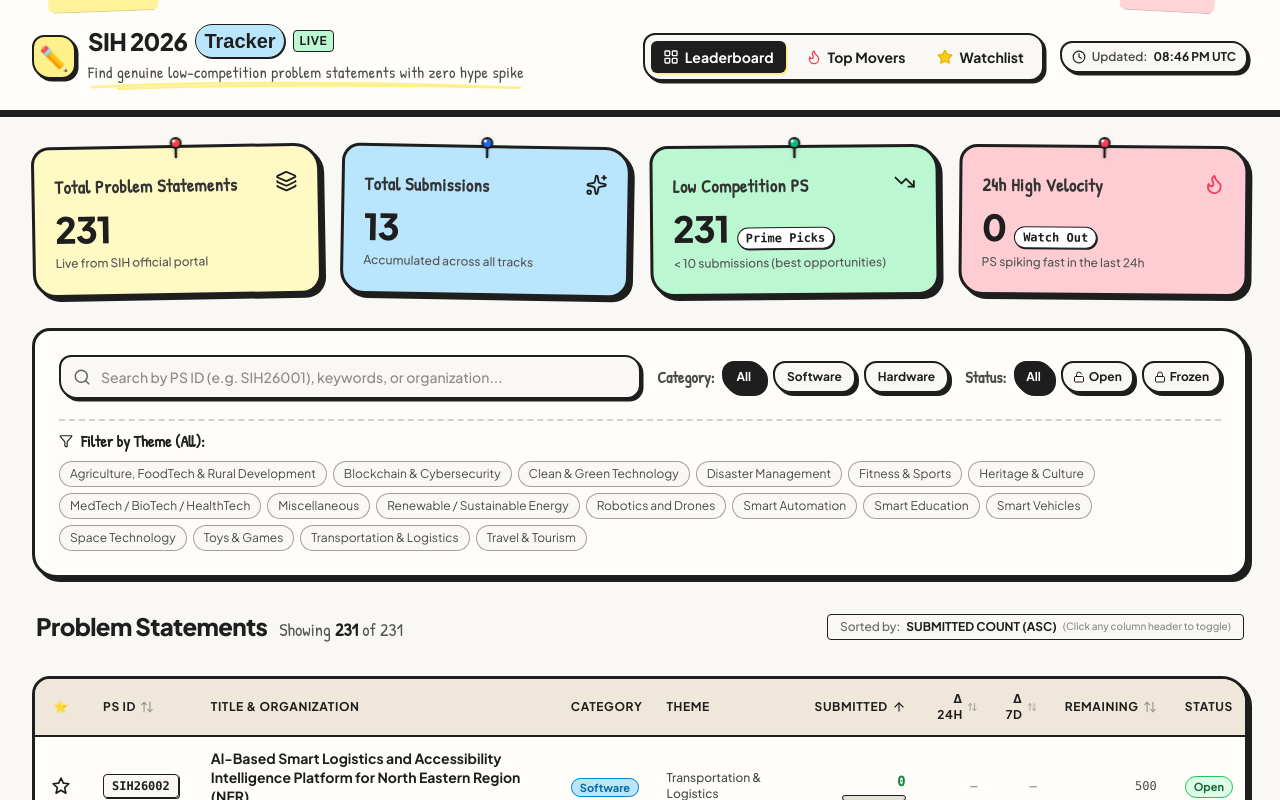
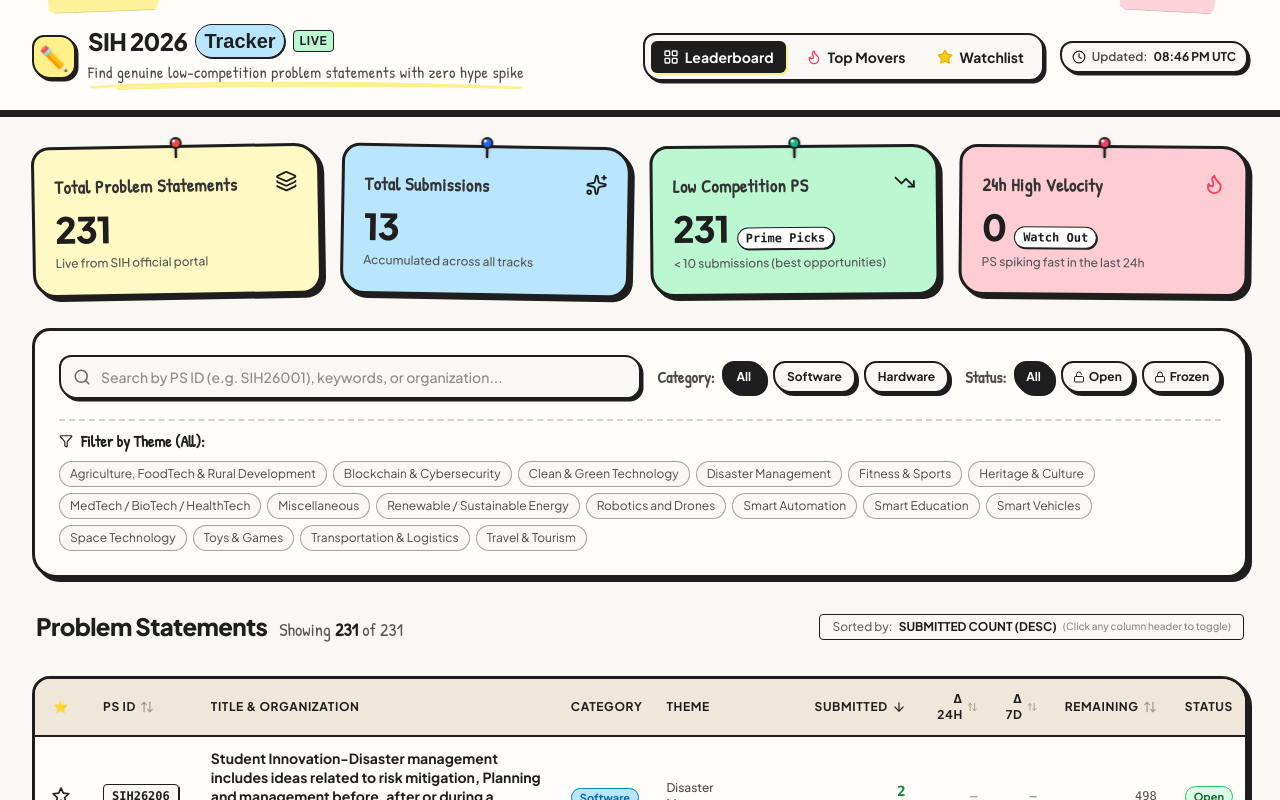
Before and after one commit to ulric-collaco/SIH-Tracker, a React (Vite) app: page / in a window 1280 px wide. Shown: the top 800 px of the page. Built offline with nearby package versions, Linux system fonts and the light colour scheme; a web font is replaced by a local one.

Commit message:
feat: default sort descending and configure author identity for Vercel auto-deploy

```diff
--- a/src/pages/LeaderboardPage.tsx
+++ b/src/pages/LeaderboardPage.tsx
@@ -48,9 +48,9 @@
   const [orgQuery, setOrgQuery] = useState('');
   const [statusFilter, setStatusFilter] = useState<'All' | 'Open' | 'Frozen'>('All');
 
-  // Sort State (Default sort: submitted_count ascending per PRD)
+  // Sort State (Default sort: submitted_count descending)
   const [sortField, setSortField] = useState<SortField>('submitted_count');
-  const [sortDirection, setSortDirection] = useState<SortDirection>('asc');
+  const [sortDirection, setSortDirection] = useState<SortDirection>('desc');
 
   // Unique Themes & Orgs
   const allThemes = useMemo(() => {
```
